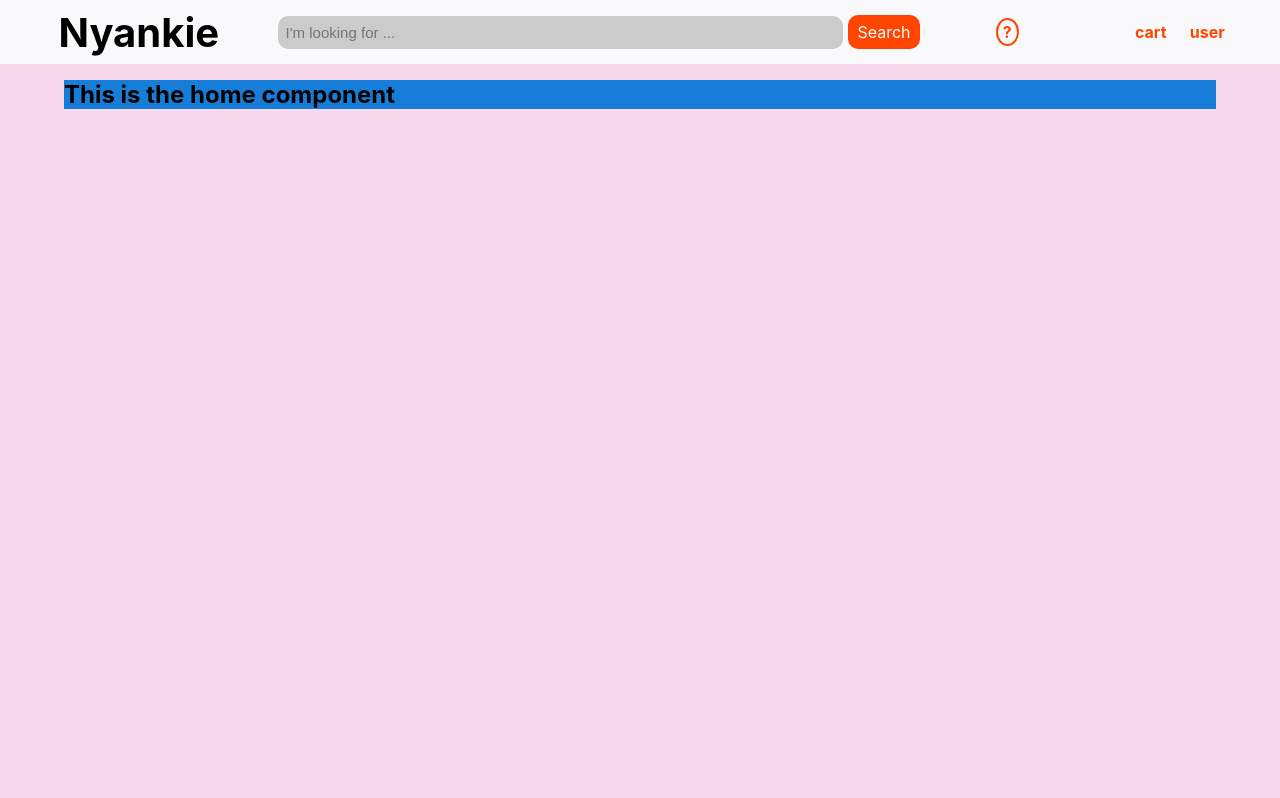
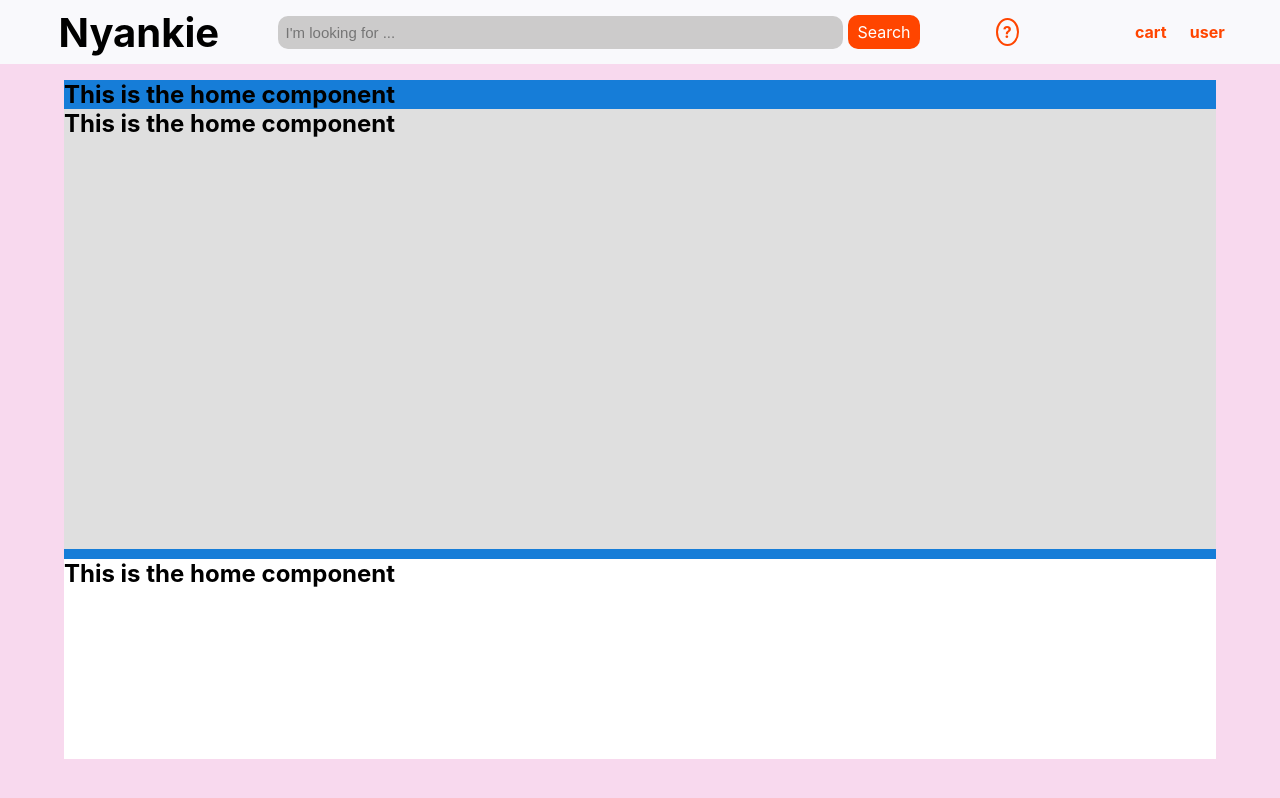
Before and after one commit to Williamdreams89/The-Nyankie-Store-With-React, a React (Create React App) app: page / in a window 1280 px wide. Built offline with nearby package versions, Linux system fonts and the light colour scheme.

Commit message:
Home rows created

```diff
--- a/src/Home.css
+++ b/src/Home.css
@@ -6,3 +6,16 @@
     background-color: rgb(22, 125, 216);
     margin: 1rem auto;
 }
+
+.row1{
+    width: 100%;
+    background-color: rgb(223, 223, 223);
+    height: 55vh;
+    margin-bottom: 10px;
+}
+
+.row2{
+    width: 100%;
+    background-color: #fff;
+    height: 25vh;
+}
--- a/src/Home.js
+++ b/src/Home.js
@@ -6,6 +6,12 @@ function Home() {
     <div className='home'>
         <div className='home__container'>
         <h2>This is the home component</h2>
+        <div className='row1'>
+          <h2>This is the home component</h2>
+        </div>
+        <div className='row2'>
+          <h2>This is the home component</h2>
+        </div>
         </div>
     </div>
   )
```
